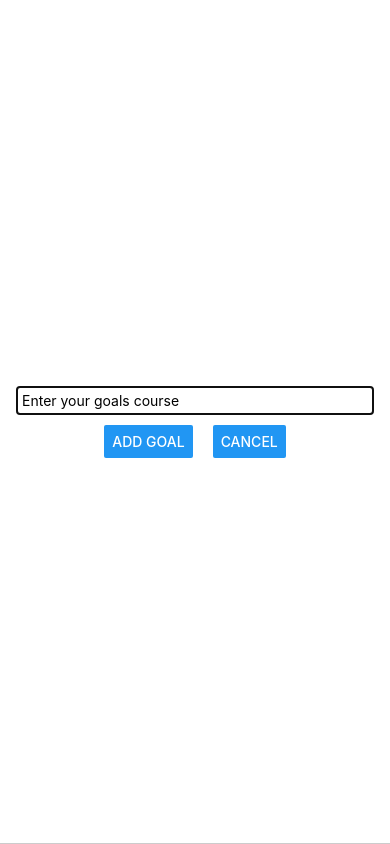
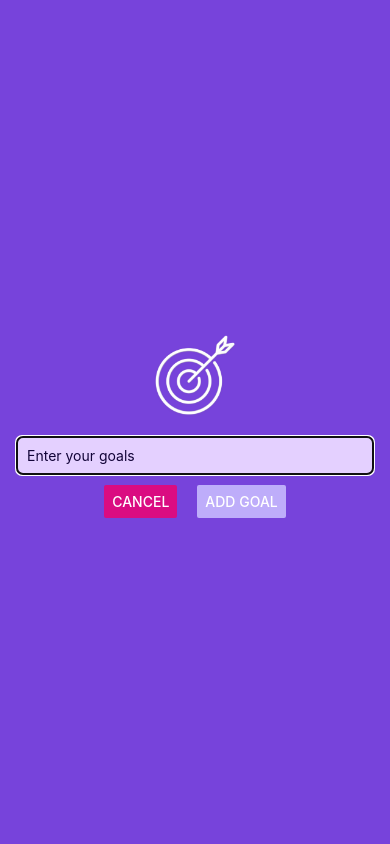
Before and after one commit to jsidd06/goal-android-ios-app, a React Native app: screen / in a window 390 px wide. Both pictures are taken after a click on the button "ADD NEW GOAL". Built offline with nearby package versions, Linux system fonts and the light colour scheme.

Commit message:
feat: change background color and style part

```diff
--- a/App.js
+++ b/App.js
@@ -3,6 +3,7 @@ import { FlatList, StyleSheet, View } from "react-native";
 import GoalItems from "./components/goalItem";
 import GoalInput from "./components/goalInput";
 import { Button } from "react-native";
+import { StatusBar } from "expo-status-bar";
 
 export default function App() {
   const [modalIsVisible, setModalIsVisible] = useState(false);
@@ -30,8 +31,10 @@ export default function App() {
   }
 
   return (
+    <>
+      <StatusBar style="light" />
       <View style={styles.container}>
-      <Button title="Add new Goal" onPress={modalHandler} />
+        <Button color="#B15EFF" title="Add new Goal" onPress={modalHandler} />
         <GoalInput
           addGoal={submitGoalsHandler}
           isVisible={modalIsVisible}
@@ -56,6 +59,7 @@ export default function App() {
           />
         </View>
       </View>
+    </>
   );
 }
 
--- a/app.json
+++ b/app.json
@@ -6,14 +6,13 @@
     "orientation": "portrait",
     "icon": "./assets/icon.png",
     "userInterfaceStyle": "light",
+    "backgroundColor": "#3D30A2",
     "splash": {
       "image": "./assets/splash.png",
       "resizeMode": "contain",
       "backgroundColor": "#ffffff"
     },
-    "assetBundlePatterns": [
-      "**/*"
-    ],
+    "assetBundlePatterns": ["**/*"],
     "ios": {
       "supportsTablet": true
     },
--- a/components/goalInput.js
+++ b/components/goalInput.js
@@ -1,5 +1,13 @@
-import { Button, Modal, StyleSheet, TextInput, View } from "react-native";
+import {
+  Button,
+  Modal,
+  Platform,
+  StyleSheet,
+  TextInput,
+  View,
+} from "react-native";
 import React, { useState } from "react";
+import { Image } from "react-native";
 
 const GoalInput = (props) => {
   const [enterGoal, setEnterGoal] = useState("");
@@ -13,18 +21,23 @@ const GoalInput = (props) => {
   return (
     <Modal visible={props.isVisible} animationType="fade">
       <View style={styles.textInputContainer}>
+        <Image
+          style={styles.image}
+          source={require("../assets/images/goal.png")}
+        />
         <TextInput
           style={styles.input}
           onChangeText={addGoalsHandler}
-          placeholder="Enter your goals course"
+          placeholder="Enter your goals"
           value={enterGoal}
+          placeholderTextColor="#120438"
         />
         <View style={styles.buttonContainer}>
           <View style={styles.button}>
-            <Button title="Add Goal" onPress={addHandler} />
+            <Button title="Cancel" color="#DA0C81" onPress={props.closeModal} />
           </View>
           <View style={styles.button}>
-            <Button title="Cancel" onPress={props.closeModal} />
+            <Button title="Add Goal" color="#BEADFA" onPress={addHandler} />
           </View>
         </View>
       </View>
@@ -39,15 +52,17 @@ const styles = StyleSheet.create({
     flex: 1,
     justifyContent: "center",
     alignItems: "center",
-    borderBottomWidth: 1,
-    borderBottomColor: "#ccc",
     padding: 16,
+    backgroundColor: "#7743DB",
   },
   input: {
     width: "100%",
     borderWidth: 1,
-    borderRadius: 2,
-    padding: 5,
+    borderRadius: 6,
+    borderColor: "#e4d0ff",
+    backgroundColor: "#e4d0ff",
+    padding: 10,
+    color: "#120438",
   },
   buttonContainer: {
     flexDirection: "row",
@@ -57,4 +72,10 @@ const styles = StyleSheet.create({
     marginTop: 10,
     marginHorizontal: 10,
   },
+  image: {
+    width: 100,
+    height: 100,
+    resizeMode: "contain",
+    marginBottom: 10,
+  },
 });
--- a/components/goalItem.js
+++ b/components/goalItem.js
@@ -5,7 +5,7 @@ const GoalItems = (props) => {
   return (
     <View style={styles.goalContainer}>
       <Pressable
-        android_ripple={{ color: "#7743DB" }}
+        android_ripple={{ color: "#E5CFF7" }}
         onPress={props.onDeleteItem.bind(this, props.id)}
         style={({ pressed }) => pressed && styles.pressedItem}
       >
@@ -19,8 +19,7 @@ export default GoalItems;
 
 const styles = StyleSheet.create({
   goalContainer: {
-    borderWidth: 1,
-    borderColor: "#7743DB",
+    backgroundColor: "#7743DB",
     margin: 5,
     borderRadius: 5,
   },
@@ -28,7 +27,7 @@ const styles = StyleSheet.create({
     opacity: 0.6,
   },
   goalText: {
-    color: "#000",
+    color: "#fff",
     fontSize: 16,
     fontWeight: "500",
     padding: 5,
```
Also changed, not shown: assets/images/goal.png (added). Lines whose indentation alone changed are shown as unchanged.
